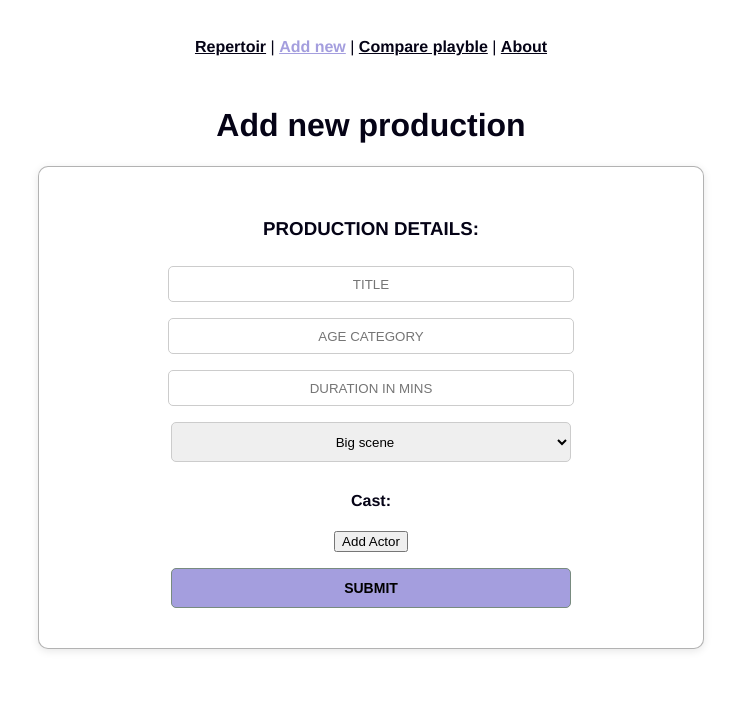
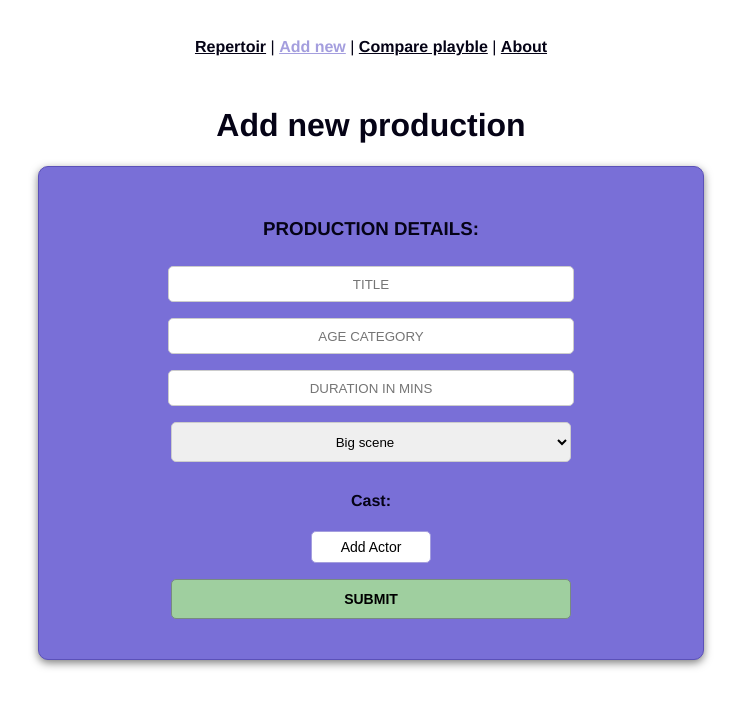
Before and after one commit to kuslukas94/vue-mastery-course, a Vue app: page /form in a window 1280 px wide. Shown: the top 708 px of the page, without its empty margins (269-1010 px from the left). Built offline with nearby package versions, Linux system fonts and the light colour scheme.

Commit message:
style: buttons redesign

```diff
--- a/src/components/CastManager.vue
+++ b/src/components/CastManager.vue
@@ -28,6 +28,9 @@ const removeActor = (index) => {
 </template>
 
 <style lang="scss" scoped>
+@import '../styles/variables';
+@import '../styles/mixins';
+
 .cast-entry {
   height: 100%;
   width: 100%;
@@ -46,5 +49,23 @@ input {
   border-radius: 5px;
   border: 1px solid #ccc;
 }
-
+.small-button {
+  border-radius: 5px;
+  border: 1px solid $secondary;
+  font-size: 14px;
+  background-color: $main-background-color;
+  cursor: pointer;
+  width: 20%;
+  height: 2rem;
+}
+.small-button:hover {
+  background-color: $secondary;
+  color: $main-background-color;
+}
+.delete-button {
+  @include my-buttons;
+}
+.delete-button:hover {
+  @include my-buttons-hover;
+}
 </style>
--- a/src/components/DeleteButton.vue
+++ b/src/components/DeleteButton.vue
@@ -32,5 +32,17 @@ const deleteProduction = async () => {
 </script>
 
 <template>
-  <button @click="deleteProduction" class="button">❌</button>
+  <button @click="deleteProduction" class="delete-button">❌</button>
 </template>
+
+<style lang="scss" scoped>
+@import '../styles/mixins';
+@import '../styles/variables';
+
+.delete-button {
+  @include my-buttons;
+}
+.delete-button:hover {
+  @include my-buttons-hover;
+}
+</style>
--- a/src/components/EditButton.vue
+++ b/src/components/EditButton.vue
@@ -18,26 +18,12 @@ const props = defineProps({
 
 <style lang="scss" scoped>
 @import '../styles/_variables.scss';
+@import '../styles/_mixins.scss';
 
 .edit-button {
-  text-decoration: none;
-  text-align: center;
-  font-size: 15px;
-  cursor: default;
-  background-color: #efefef;
-  border-radius: 25%;
-  border: 1px solid $button-color;
-  height: 30px;
-  width: 30px;
-  display: flex;
-  align-items: center;
-  justify-content: center;
-  transition:
-    background-color 0.3s,
-    border-color 0.3s;
+  @include my-buttons;
 }
 a:hover {
-  background-color: $accent-color;
-  border-color: $button-hover-color;
+  @include my-buttons-hover;
 }
 </style>
--- a/src/components/FormCard.vue
+++ b/src/components/FormCard.vue
@@ -35,7 +35,7 @@ const { productions, onSubmit } = toRefs(props)
     <CastManager :productions="productions" />
 
     <!-- SUBMIT FORM-->
-    <input type="submit" class="button" value="SUBMIT" />
+    <input type="submit" class="submit-button" value="SUBMIT" />
   </form>
 </template>
 
@@ -53,10 +53,10 @@ const { productions, onSubmit } = toRefs(props)
   padding: 2rem;
   width: 50vw;
   max-width: 600px;
-  background-color: $main-background-color;
+  background-color: $accent;
   border-radius: 10px;
-  border: 1px solid rgba(128, 128, 128, 0.605);
-  box-shadow: 0 2px 8px rgba(0, 0, 0, 0.1);
+  border: 1px solid $primary;
+  box-shadow: 0 3px 8px rgba(0, 0, 0, 0.5);
   font-weight: 500;
 }
 
@@ -76,20 +76,21 @@ select {
   height: 2.5rem;
 }
 
-.button {
+.submit-button {
   margin-top: 1rem;
   border-radius: 5px;
   border: 1px solid #788b7f;
   font-size: 14px;
   font-weight: 600;
-  background-color: $button-color;
+  background-color: $submit-button-background;
   cursor: pointer;
   width: 100%;
   height: 2.5rem;
 }
 
-.button:hover {
+.submit-button:hover {
   background-color: $accent-color;
-  color: $button-hover-color;
+  color: $main-background-color;
+  border-color: $primary;
 }
 </style>
--- a/src/styles/_mixins.scss
+++ b/src/styles/_mixins.scss
@@ -2,3 +2,24 @@
   border: 1px solid $primary;
   border-radius: 3px;
 }
+@mixin my-buttons {
+  text-decoration: none;
+  text-align: center;
+  font-size: 15px;
+  cursor: default;
+  background-color: $main-background-color;
+  border-radius: 25%;
+  border: 1px solid $button-color;
+  height: 30px;
+  width: 30px;
+  display: flex;
+  align-items: center;
+  justify-content: center;
+  transition:
+    background-color 0.3s,
+    border-color 0.3s;
+}
+@mixin my-buttons-hover {
+  background-color: $accent-color;
+  border-color: $button-hover-color;
+}
--- a/src/styles/_variables.scss
+++ b/src/styles/_variables.scss
@@ -1,11 +1,10 @@
 $main-background-color: #ffffff;
 $accent-color: #a49ede;
 $button-color: #a49ede;
-$button-hover-color: #f4e6ee;
+$button-hover-color: #796fd7;
 $main-font-color: #050316;
+$submit-button-background: rgb(159, 207, 159);
 
-$text: #050316;
-$background: #ffffff;
 $primary: #5b51b8;
 $secondary: #a49ede;
 $accent: #796fd7;
--- a/src/styles/main.scss
+++ b/src/styles/main.scss
@@ -28,18 +28,3 @@ h1 {
 h2 {
   font-size: 20px;
 }
-.button {
-  text-align: center;
-  border-radius: 25%;
-  border: 1px solid $button-color;
-  height: 32px;
-  width: 32px;
-  padding: 0;
-  transition:
-    background-color 0.3s,
-    border-color 0.3s;
-}
-.button:hover {
-  background-color: $accent-color;
-  border-color: $button-hover-color;
-}
--- a/src/views/production/ProductionDetails.vue
+++ b/src/views/production/ProductionDetails.vue
@@ -46,11 +46,9 @@ watch(
 <template>
   <div class="layout" v-if="production">
     <div class="button-container">
-      <EditButton />
-      <DeleteButton :id="props.id" />
-    </div>
-    <div class="button-nav">
-      <button @click="goBack">↩︎</button>
+      <button @click="goBack" class="button-nav" title="Back">↩︎</button>
+      <EditButton title="Edit"></EditButton>
+      <DeleteButton :id="props.id" title="Delete"></DeleteButton>
     </div>
     <h1>{{ production.title }}</h1>
     <p><b>Category:</b> {{ production.category }}</p>
@@ -77,9 +75,15 @@ watch(
   position: relative;
   display: flex;
   justify-content: end;
-  align-items: end;
+  align-items: center;
   top: 3rem;
-  right: 5rem;
-  gap: 20px;
+  right: 4rem;
+  gap: 1rem;
+}
+.button-nav {
+  @include my-buttons;
+}
+.button-nav:hover {
+  @include my-buttons-hover;
 }
 </style>
```
